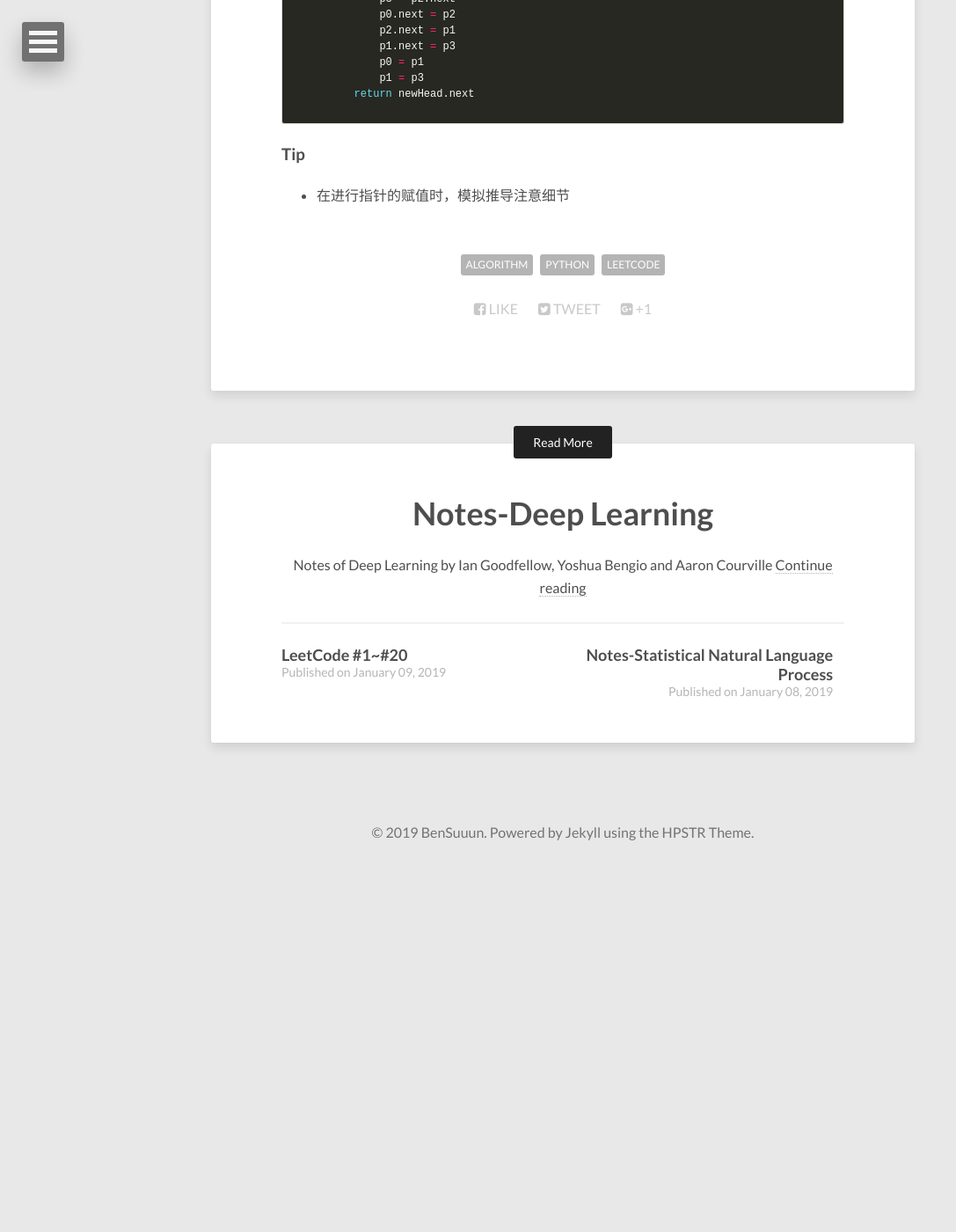
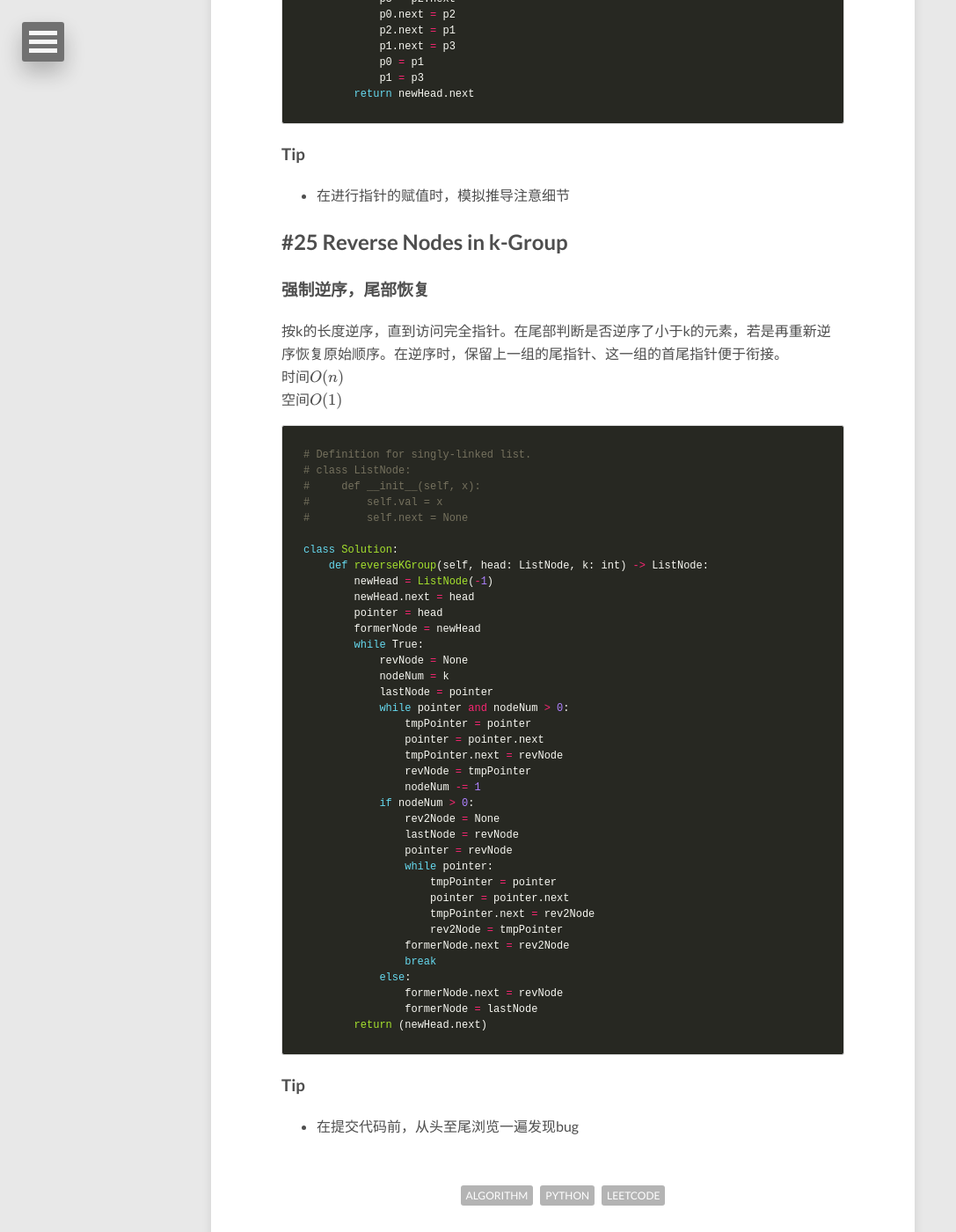
Before and after one commit to Wangbin-Sun/wangbin-sun.github.io, a Jekyll site: the page built from _posts/2019-03-09-leetcode-21-to-40.md, in a window 1280 px wide and 1400 px high, scrolled down 4119 px. Shown: the whole window at 88% size, without its empty margins (0-1087 px from the left). Built offline with Jekyll 4.4.1, drawn with Linux system fonts in a browser that asks for light colours; nearby versions of some CDN libraries; formulas are drawn with MathJax 3; before the commit the page ends 5106 px from its top, so only the background shows below that.

Commit message:
Update Leetcode to #25

````diff
--- a/_posts/2019-03-09-leetcode-21-to-40.md
+++ b/_posts/2019-03-09-leetcode-21-to-40.md
@@ -181,3 +181,52 @@ class Solution:
 
 ### Tip
 * 在进行指针的赋值时，模拟推导注意细节
+
+## #25 Reverse Nodes in k-Group
+
+### 强制逆序，尾部恢复
+按k的长度逆序，直到访问完全指针。在尾部判断是否逆序了小于k的元素，若是再重新逆序恢复原始顺序。在逆序时，保留上一组的尾指针、这一组的首尾指针便于衔接。
+时间$O(n)$
+空间$O(1)$
+```python
+# Definition for singly-linked list.
+# class ListNode:
+#     def __init__(self, x):
+#         self.val = x
+#         self.next = None
+
+class Solution:
+    def reverseKGroup(self, head: ListNode, k: int) -> ListNode:
+        newHead = ListNode(-1)
+        newHead.next = head
+        pointer = head
+        formerNode = newHead
+        while True:
+            revNode = None
+            nodeNum = k
+            lastNode = pointer
+            while pointer and nodeNum > 0:
+                tmpPointer = pointer
+                pointer = pointer.next
+                tmpPointer.next = revNode
+                revNode = tmpPointer
+                nodeNum -= 1
+            if nodeNum > 0:
+                rev2Node = None
+                lastNode = revNode
+                pointer = revNode
+                while pointer:
+                    tmpPointer = pointer
+                    pointer = pointer.next
+                    tmpPointer.next = rev2Node
+                    rev2Node = tmpPointer
+                formerNode.next = rev2Node
+                break
+            else:
+                formerNode.next = revNode
+                formerNode = lastNode
+        return (newHead.next)
+```
+
+### Tip
+* 在提交代码前，从头至尾浏览一遍发现bug
````
Also changed, not shown: 1 other file.
